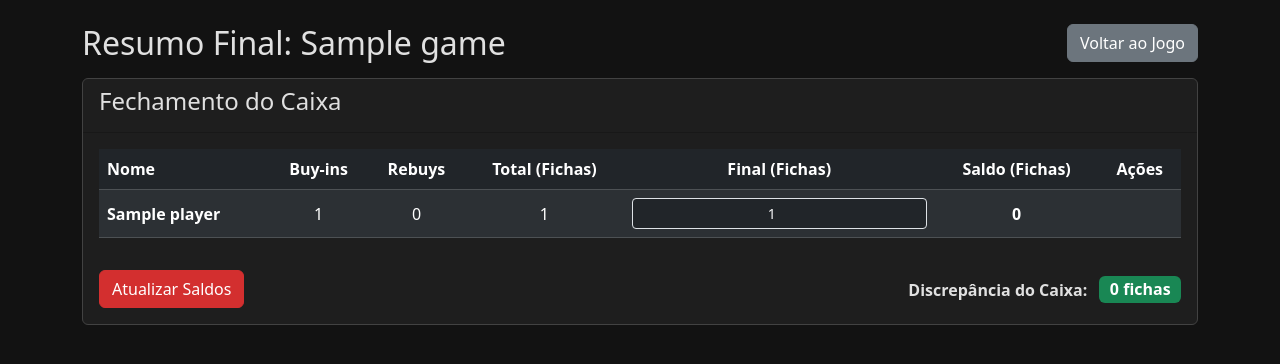
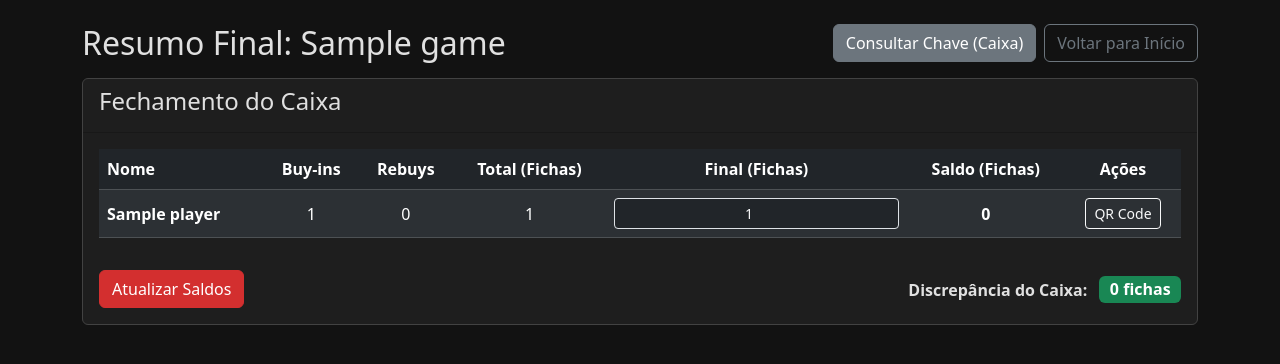
Before and after one commit to pedrocamposlive/pocketacesproject, a Flask app: page /game/1/end in a window 1280 px wide. Shown: the top 364 px of the page. Run offline with Flask 3, Linux system fonts and the light colour scheme; tables that the repository leaves empty hold one stand-in row (Sample ...).

Commit message:
Update end_game.html

```diff
--- a/templates/end_game.html
+++ b/templates/end_game.html
@@ -3,7 +3,10 @@
 {% block content %}
 <div class="d-flex justify-content-between align-items-center mb-3">
   <h2 class="mb-0">Resumo Final: {{ game.name }}</h2>
-  <a href="{{ url_for('game_details', game_id=game.id) }}" class="btn btn-secondary">Voltar ao Jogo</a>
+  <div class="d-flex gap-2">
+    <a href="{{ url_for('caixa') }}" class="btn btn-secondary">Consultar Chave (Caixa)</a>
+    <a href="{{ url_for('index') }}" class="btn btn-outline-secondary">Voltar para Início</a>
+  </div>
 </div>
 
 <div class="card">
@@ -41,20 +44,21 @@
                                 {{ result.saldo }}
                             </td>
                             <td>
-                                <!-- Botão de QR Code aparece se o saldo for negativo e tiver chave -->
-                                {% if result.saldo < 0 and result.payment_key %}
-                                <button type="button" class="btn btn-danger btn-sm generate-qr-btn"
+                                <!-- ############ A CORREÇÃO ESTÁ AQUI ############ -->
+                                <!-- A condição agora verifica APENAS se a chave de pagamento existe. -->
+                                {% if result.payment_key %}
+                                <button type="button" class="btn btn-outline-light btn-sm generate-qr-btn"
                                         data-bs-toggle="modal"
                                         data-bs-target="#qrModal{{ result.player_id }}"
-                                        data-key="{{ result.payment_key }}"
-                                        data-amount="{{ result.saldo|abs }}">
+                                        data-key="{{ result.payment_key }}">
                                     QR Code
                                 </button>
                                 {% endif %}
+                                <!-- ############################################## -->
                             </td>
                         </tr>
 
-                        <!-- Modal do QR Code (dentro do loop para ser único) -->
+                        <!-- Modal do QR Code -->
                         <div class="modal fade" id="qrModal{{ result.player_id }}" tabindex="-1" aria-hidden="true">
                             <div class="modal-dialog modal-dialog-centered">
                                 <div class="modal-content bg-dark text-light">
```
Also changed, not shown: other parts of templates/end_game.html (+3 -3 lines).
